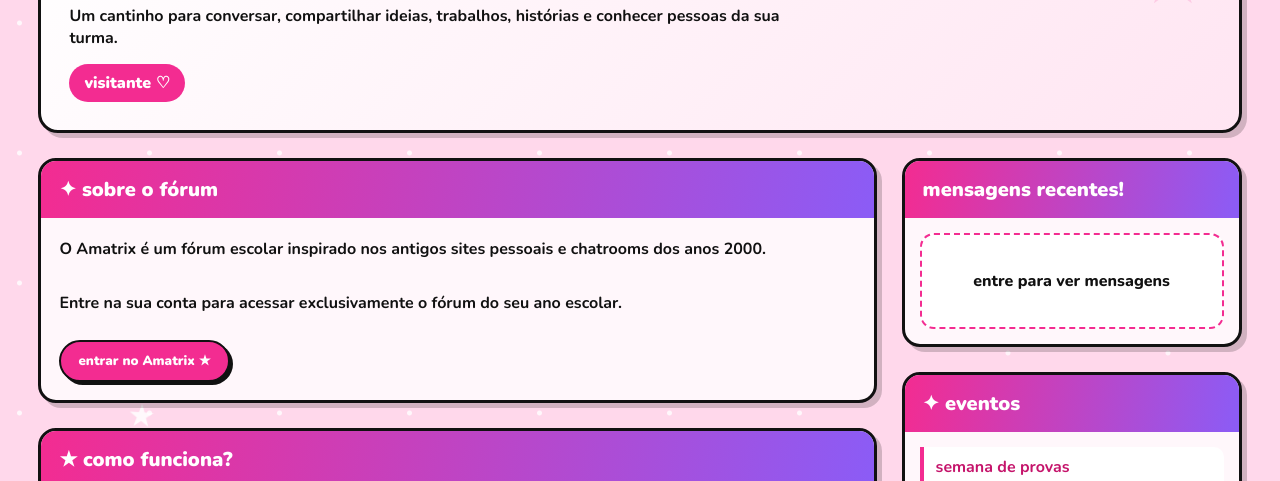
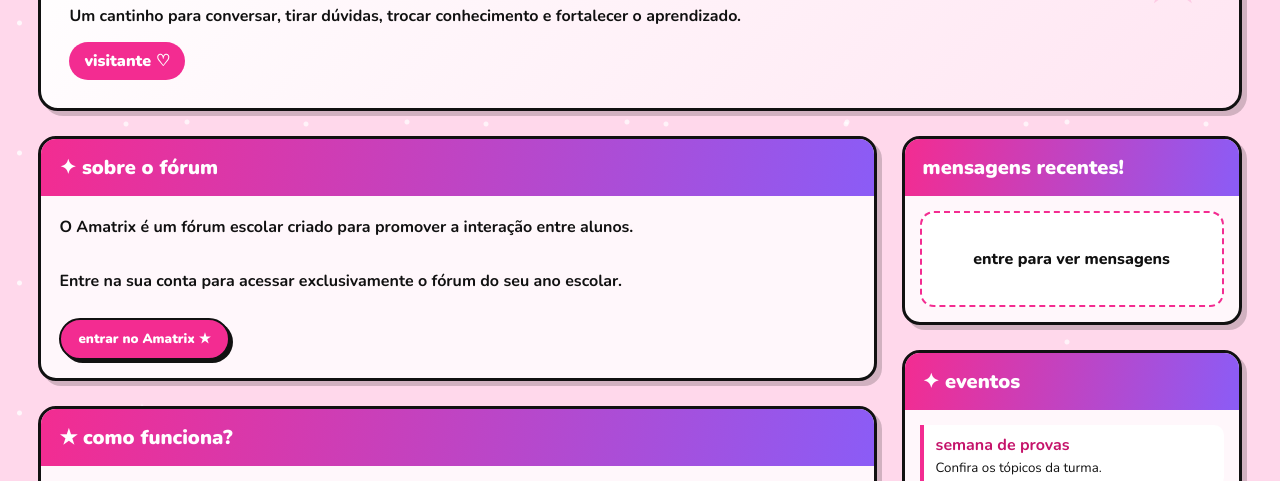
Before and after one commit to Quiz-Ping-ai/Amatrix, a plain HTML site: page index.html in a window 1280 px wide. Shown: the part 263-744 px from the top of the page. Drawn offline with nearby package versions, Linux system fonts and the light colour scheme; no server answers.

Commit message:
Update index.html

```diff
--- a/index.html
+++ b/index.html
@@ -217,8 +217,8 @@
 
                 <p>
                     Um cantinho para conversar,
-                    compartilhar ideias, trabalhos,
-                    histórias e conhecer pessoas da sua turma.
+                    tirar dúvidas, trocar conhecimento
+                    e fortalecer o aprendizado.
                 </p>
 
 
@@ -258,8 +258,8 @@
                                 ">
 
                                 O Amatrix é um fórum escolar
-                                inspirado nos antigos sites
-                                pessoais e chatrooms dos anos 2000.
+                                criado para promover a
+                                interação entre alunos.
 
                                 <br><br>
 
```
